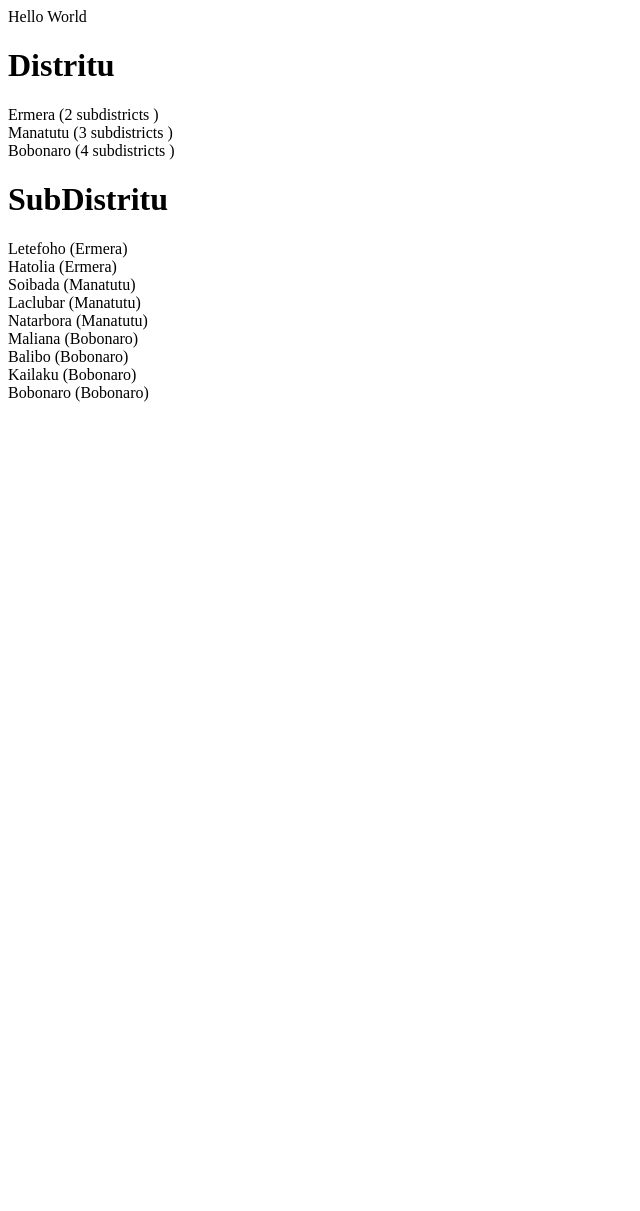
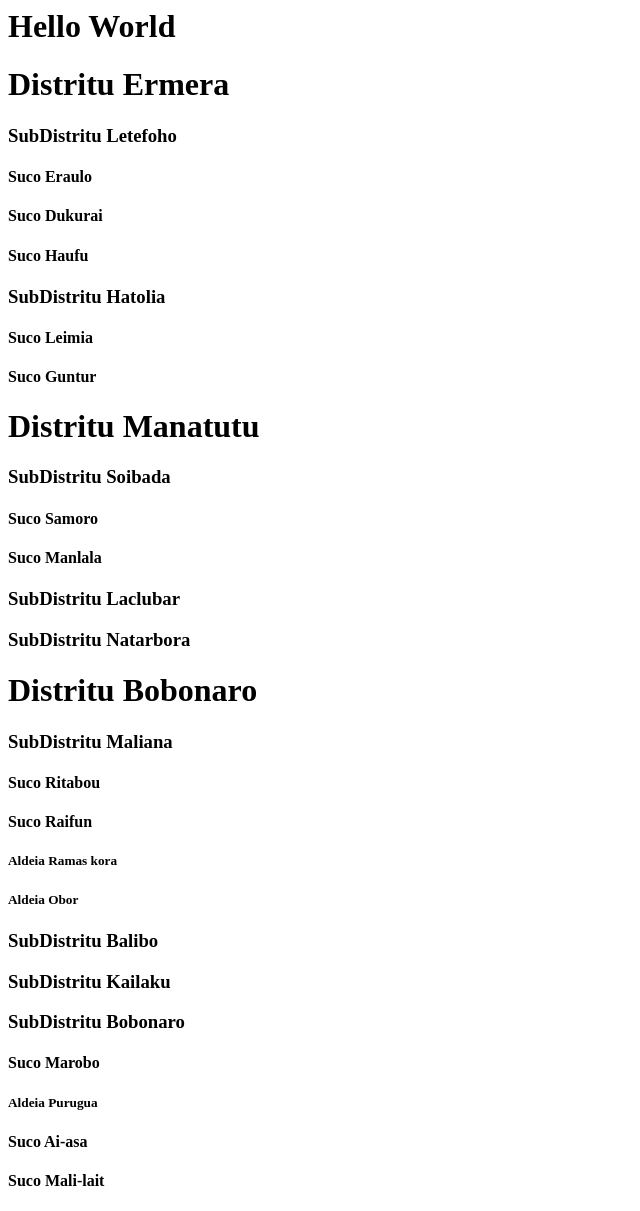
Before and after one commit to pykafe/revizaun, a Django app: page / in a window 1280 px wide. Shown: the whole page, without its empty margins (0-640 px from the left). Before the commit the page ends 402 px from the top, so only its background shows below. Run offline with Django 3.2, Linux system fonts and the light colour scheme; data comes from the database, SQL or seed files in the repository; both versions use the stored data as it was after the commit; data that the repository does not hold is empty.

Commit message:
adding visitor class

```diff
--- a/revision/revision/settings.py
+++ b/revision/revision/settings.py
@@ -32,6 +32,7 @@ ALLOWED_HOSTS = []
 
 INSTALLED_APPS = [
     'tempe',
+    'django_extensions',
     'django.contrib.admin',
     'django.contrib.auth',
     'django.contrib.contenttypes',
--- a/revision/tempe/models.py
+++ b/revision/tempe/models.py
@@ -26,3 +26,20 @@ class Suco(models.Model):
 
     def __unicode__(self):
         return 'Suco {}'.format(self.name)
+
+
+class Aldeia(models.Model):
+    name = models.CharField(max_length=25)
+    suco = models.ForeignKey(Suco, blank=False, null=False)
+
+    def __unicode__(self):
+        return 'Aldeia {}'.format(self.name)
+
+
+class Visitor(models.Model):
+    name = models.CharField(max_length=25)
+    nacionalidade = models.CharField(max_length=25)
+    aldeia = models.ManyToManyField(Aldeia, blank=False, null=False)
+
+    def __unicode__(self):
+        return 'Visitor {}'.format(self.name)
--- a/revision/tempe/templates/tempe/index.html
+++ b/revision/tempe/templates/tempe/index.html
@@ -1,16 +1,18 @@
-Hello World
-<h1>Distritu</h1>
+<h1>Hello World</h1>
 {% for district in districts %}
 <div>
-    {{ district.name }}
-    ({{ district.subdistrict_set.count }} subdistricts )
+    <h1>Distritu {{ district.name }}</h1>
+    {% for subdistrict in district.subdistrict_set.all %}
+        <h3>SubDistritu {{ subdistrict.name}}</h3>
+        {% for suco in subdistrict.suco_set.all %}
+            <h4>Suco {{ suco.name}}</h4>
+            {% for aldeia in suco.aldeia_set.all %}
+                <h5>Aldeia {{ aldeia.name}}</h5>
+                {% for visitor in aldeia.visitor_set.all %}
+                    {{visitor.name}}
+                {%endfor%}
+            {%endfor%}
+        {%endfor%}
+    {%endfor%}
 </div>
 {% endfor %}
-
-<h1>SubDistritu</h1>
-{% for subdistrict in subdistricts %}
-<div>
-    {{ subdistrict.name }}
-    ({{ subdistrict.district.name }})
-</div>
-{% endfor %}
```
Also changed, not shown: revision/db.sqlite3, revision/tempe/migrations/0004_aldeia_visitor.py (added), revision/tempe/migrations/0005_auto_20160622_1446.py (added), revision/tempe/migrations/0006_auto_20160622_1455.py (added).
